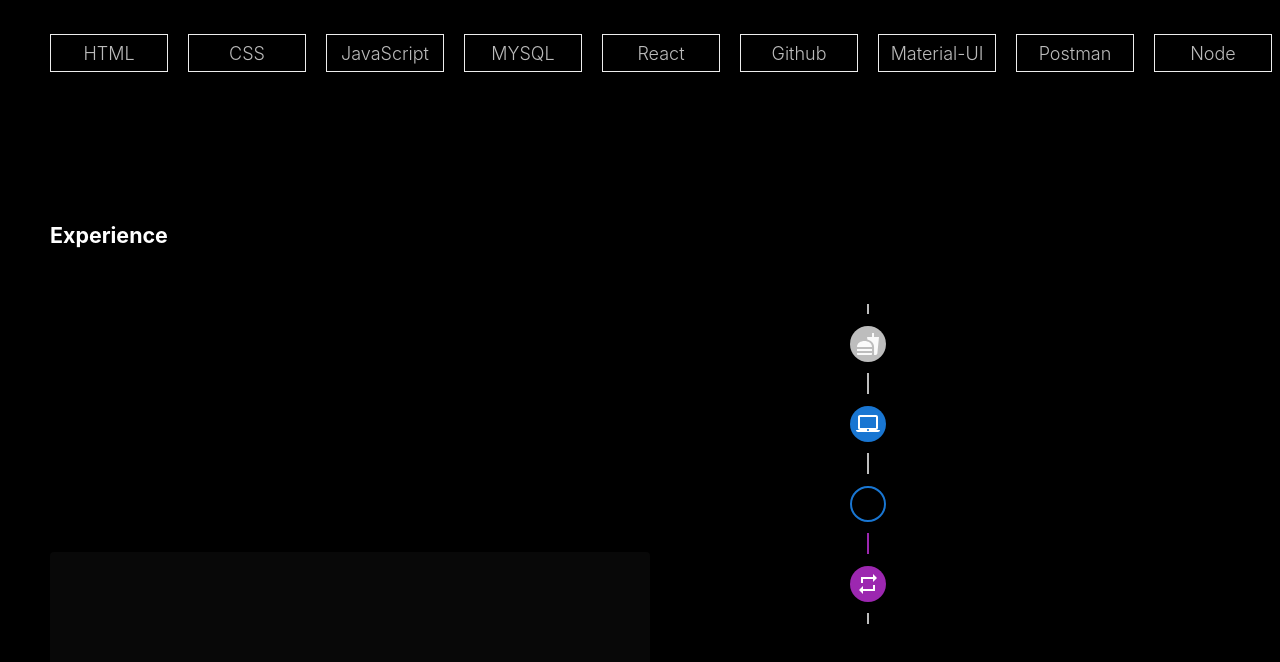
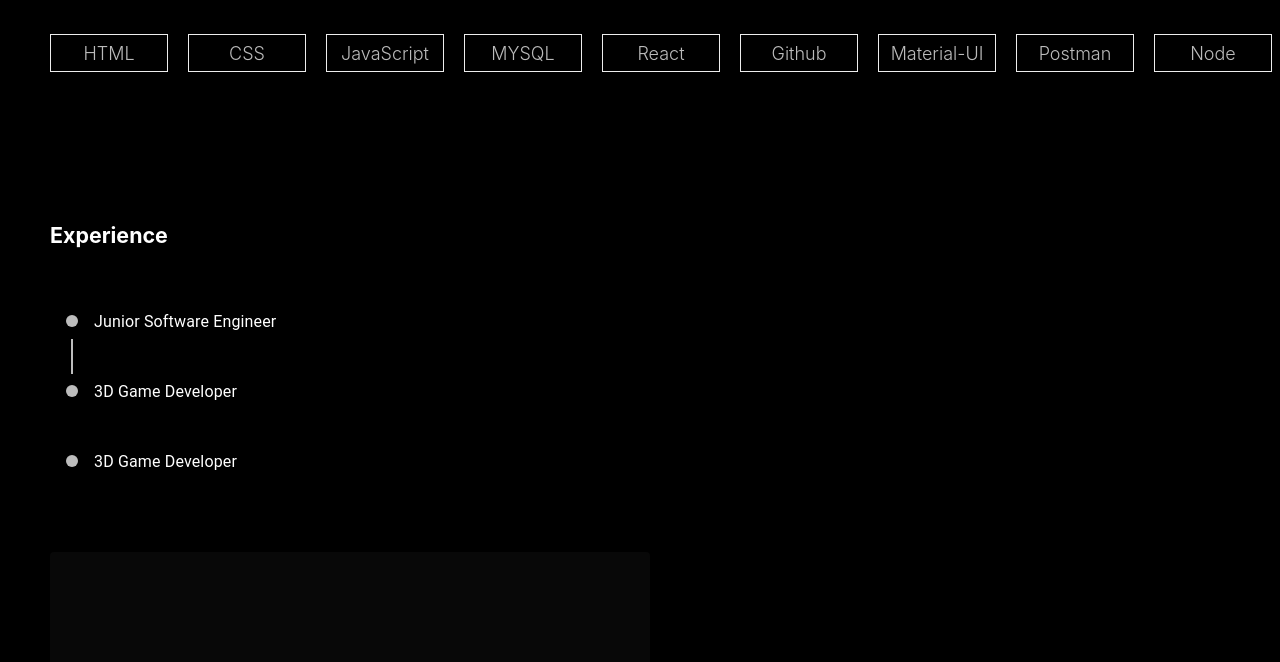
Before and after one commit to PritamMaharjan86/portfolio-react, a React (Create React App) app: page / in a window 1280 px wide. Shown: the part 1148-1810 px from the top of the page. Built offline with nearby package versions, Linux system fonts and the light colour scheme.

Commit message:
update on experience

```diff
--- a/src/App.js
+++ b/src/App.js
@@ -10,17 +10,11 @@
 import { ThemeProvider } from '@mui/material';
 import { TypeAnimation } from 'react-type-animation';
 import Timeline from '@mui/lab/Timeline';
-import TimelineItem from '@mui/lab/TimelineItem';
+import TimelineItem, { timelineItemClasses } from '@mui/lab/TimelineItem';
 import TimelineSeparator from '@mui/lab/TimelineSeparator';
 import TimelineConnector from '@mui/lab/TimelineConnector';
 import TimelineContent from '@mui/lab/TimelineContent';
-import TimelineOppositeContent from '@mui/lab/TimelineOppositeContent';
 import TimelineDot from '@mui/lab/TimelineDot';
-import FastfoodIcon from '@mui/icons-material/Fastfood';
-import LaptopMacIcon from '@mui/icons-material/LaptopMac';
-import HotelIcon from '@mui/icons-material/Hotel';
-import RepeatIcon from '@mui/icons-material/Repeat';
-import Typography from '@mui/material/Typography';
 
 
 function App() {
@@ -150,82 +144,35 @@
           </Box>
         </div>
         <h6 style={{ color: 'white', display: 'flex', justifyContent: 'left' }}>Experience</h6>
-        <div className='experience'><Timeline position="alternate">
+        <div className='experience'>
+        <Timeline
+      sx={{
+        [`& .${timelineItemClasses.root}:before`]: {
+          flex: 0,
+          padding: 0,
+        },
+      }}
+    >
       <TimelineItem>
-        <TimelineOppositeContent
-          sx={{ m: 'auto 0' }}
-          align="right"
-          variant="body2"
-          color="text.secondary"
-        >
-          9:30 am
-        </TimelineOppositeContent>
         <TimelineSeparator>
-          <TimelineConnector />
-          <TimelineDot>
-            <FastfoodIcon />
-          </TimelineDot>
+          <TimelineDot />
           <TimelineConnector />
         </TimelineSeparator>
-        <TimelineContent sx={{ py: '12px', px: 2 }}>
-          <Typography variant="h6" component="span">
-            Eat
-          </Typography>
-          <Typography>Because you need strength</Typography>
-        </TimelineContent>
-      </TimelineItem>
-      <TimelineItem>
-        <TimelineOppositeContent
-          sx={{ m: 'auto 0' }}
-          variant="body2"
-          color="text.secondary"
-        >
-          10:00 am
-        </TimelineOppositeContent>
-        <TimelineSeparator>
-          <TimelineConnector />
-          <TimelineDot color="primary">
-            <LaptopMacIcon />
-          </TimelineDot>
-          <TimelineConnector />
-        </TimelineSeparator>
-        <TimelineContent sx={{ py: '12px', px: 2 }}>
-          <Typography variant="h6" component="span">
-            Code
-          </Typography>
-          <Typography>Because it&apos;s awesome!</Typography>
-        </TimelineContent>
+        <TimelineContent style={{color:'white'}}>Junior Software Engineer</TimelineContent>
       </TimelineItem>
       <TimelineItem>
         <TimelineSeparator>
-          <TimelineConnector />
-          <TimelineDot color="primary" variant="outlined">
-            <HotelIcon />
-          </TimelineDot>
-          <TimelineConnector sx={{ bgcolor: 'secondary.main' }} />
+          <TimelineDot />
         </TimelineSeparator>
-        <TimelineContent sx={{ py: '12px', px: 2 }}>
-          <Typography variant="h6" component="span">
-            Sleep
-          </Typography>
-          <Typography>Because you need rest</Typography>
-        </TimelineContent>
+        <TimelineContent style={{color:'white'}}>3D Game Developer</TimelineContent>
       </TimelineItem>
       <TimelineItem>
         <TimelineSeparator>
-          <TimelineConnector sx={{ bgcolor: 'secondary.main' }} />
-          <TimelineDot color="secondary">
-            <RepeatIcon />
-          </TimelineDot>
-          <TimelineConnector />
+          <TimelineDot />
         </TimelineSeparator>
-        <TimelineContent sx={{ py: '12px', px: 2 }}>
-          <Typography variant="h6" component="span">
-            Repeat
-          </Typography>
-          <Typography>Because this is the life you love!</Typography>
-        </TimelineContent>
+        <TimelineContent style={{color:'white'}}>3D Game Developer</TimelineContent>
       </TimelineItem>
+
     </Timeline></div>
 
       </div>
```
